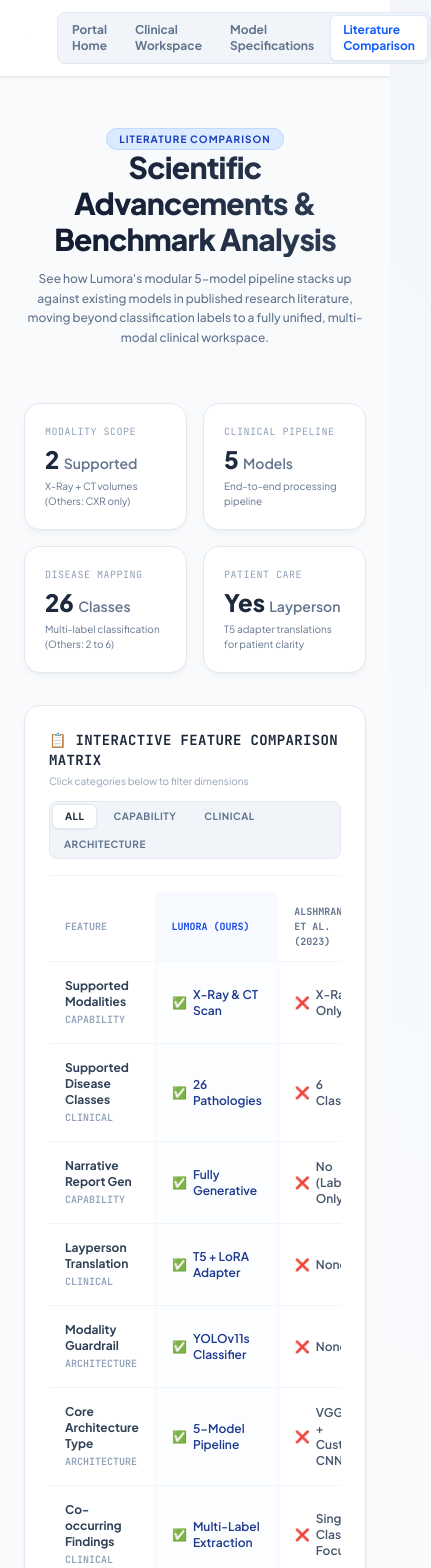
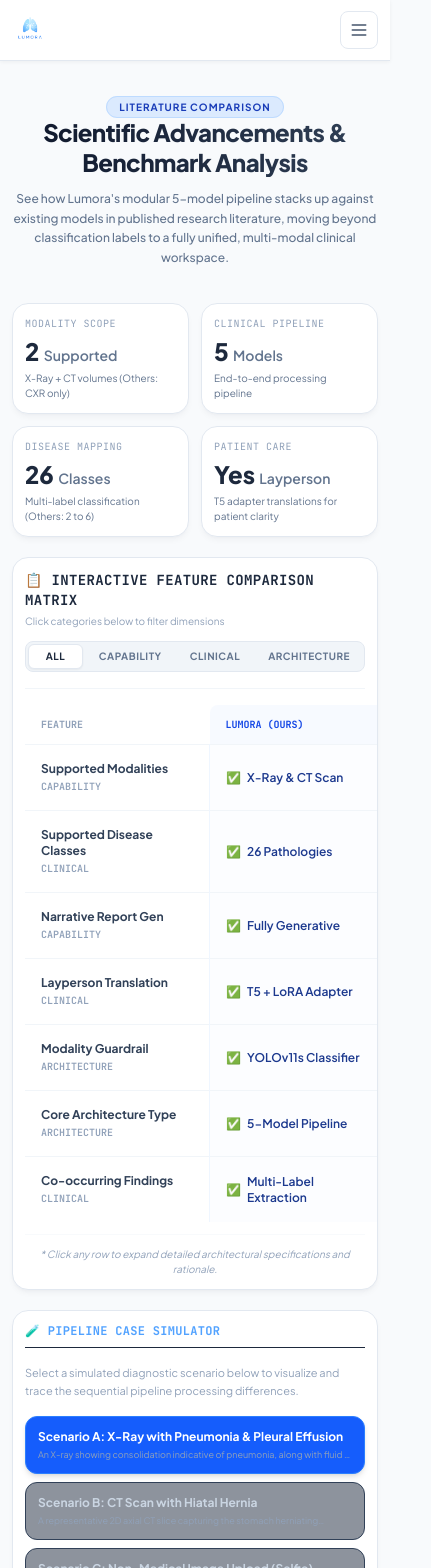
Before and after one commit to Md-Nur/Lumora, a Next.js app in the folder lumora-web/frontend/: page /comparison in a window 390 px wide. Shown: the top 1568 px of the page, 431 px wide, since content can reach past the window. Built offline with nearby package versions, Linux system fonts and the light colour scheme.

Commit message:
feat: Integrate Header component and enhance layout for Literature Comparison and Model Specifications pages

```diff
--- a/lumora-web/frontend/src/app/comparison/page.tsx
+++ b/lumora-web/frontend/src/app/comparison/page.tsx
@@ -1,7 +1,7 @@
 "use client";
 
 import React, { useState } from "react";
-import Link from "next/link";
+import Header from "@/components/Header";
 
 interface FeatureRow {
   name: string;
@@ -118,57 +118,17 @@
 
   return (
     <div className="flex flex-col min-h-screen bg-[#f8fafc] font-sans antialiased text-slate-800">
-      {/* Navigation Header */}
-      <header className="border-b border-slate-200 bg-white/95 backdrop-blur-md sticky top-0 z-50 shadow-xs">
-        <div className="max-w-7xl mx-auto px-6 py-3 flex items-center justify-between">
-          <div className="flex items-center gap-3">
-            <Link href="/" className="flex items-center h-12">
-              <img
-                src="/logo.png"
-                alt="Lumora Logo"
-                className="h-11 w-auto object-contain filter hover:brightness-105 transition-all"
-              />
-            </Link>
-            <div className="h-6 w-[1px] bg-slate-200 mx-1"></div>
-            <div className="flex items-center gap-1 bg-slate-100 rounded-lg p-0.5 border border-slate-200">
-              <Link
-                href="/"
-                className="px-3 py-1.5 rounded-md text-xs font-bold text-slate-500 hover:text-slate-700 transition-all"
-              >
-                Portal Home
-              </Link>
-              <Link
-                href="/workspace"
-                className="px-3 py-1.5 rounded-md text-xs font-bold text-slate-500 hover:text-slate-700 transition-all"
-              >
-                Clinical Workspace
-              </Link>
-              <Link
-                href="/models"
-                className="px-3 py-1.5 rounded-md text-xs font-bold text-slate-500 hover:text-slate-700 transition-all"
-              >
-                Model Specifications
-              </Link>
-              <Link
-                href="/comparison"
-                className="px-3 py-1.5 rounded-md text-xs font-bold bg-white text-blue-600 shadow-xs border border-blue-100 transition-all"
-              >
-                Literature Comparison
-              </Link>
-            </div>
-          </div>
-        </div>
-      </header>
+      <Header activePage="/comparison" />
 
       {/* Main Content */}
-      <main className="flex-1 max-w-7xl w-full mx-auto p-6 space-y-8">
+      <main className="flex-1 max-w-7xl w-full mx-auto px-3 sm:px-6 py-4 sm:py-6 space-y-5 sm:space-y-8">
 
         {/* Page Hero Header */}
-        <div className="text-center space-y-3 py-6 max-w-3xl mx-auto">
+        <div className="text-center space-y-3 py-4 sm:py-6 max-w-3xl mx-auto">
           <span className="text-[10px] uppercase font-bold tracking-widest bg-blue-100 text-blue-800 px-3 py-1 rounded-full border border-blue-200">
             Literature Comparison
           </span>
-          <h1 className="text-3xl md:text-4xl font-extrabold tracking-tight bg-gradient-to-r from-slate-900 to-slate-700 bg-clip-text text-transparent">
+          <h1 className="text-2xl sm:text-3xl md:text-4xl font-extrabold tracking-tight bg-gradient-to-r from-slate-900 to-slate-700 bg-clip-text text-transparent leading-tight">
             Scientific Advancements & Benchmark Analysis
           </h1>
           <p className="text-xs md:text-sm text-slate-500 font-medium leading-relaxed">
@@ -177,23 +137,23 @@
         </div>
 
         {/* Counter Analytics Cards */}
-        <div className="grid grid-cols-2 md:grid-cols-4 gap-4">
-          <div className="clinical-card p-5 border-l-4 border-blue-500 hover:translate-y-[-2px] transition-all">
+        <div className="grid grid-cols-1 min-[360px]:grid-cols-2 md:grid-cols-4 gap-3 sm:gap-4">
+          <div className="clinical-card p-3 sm:p-5 border-l-4 border-blue-500 hover:translate-y-[-2px] transition-all">
             <div className="text-[10px] font-mono text-slate-400 uppercase tracking-wider">Modality Scope</div>
             <div className="text-2xl font-black text-slate-800 mt-1">2 <span className="text-sm font-semibold text-slate-500">Supported</span></div>
             <div className="text-[10px] text-slate-500 mt-1">X-Ray + CT volumes (Others: CXR only)</div>
           </div>
-          <div className="clinical-card p-5 border-l-4 border-emerald-500 hover:translate-y-[-2px] transition-all">
+          <div className="clinical-card p-3 sm:p-5 border-l-4 border-emerald-500 hover:translate-y-[-2px] transition-all">
             <div className="text-[10px] font-mono text-slate-400 uppercase tracking-wider">Clinical Pipeline</div>
             <div className="text-2xl font-black text-slate-800 mt-1">5 <span className="text-sm font-semibold text-slate-500">Models</span></div>
             <div className="text-[10px] text-slate-500 mt-1">End-to-end processing pipeline</div>
           </div>
-          <div className="clinical-card p-5 border-l-4 border-rose-500 hover:translate-y-[-2px] transition-all">
+          <div className="clinical-card p-3 sm:p-5 border-l-4 border-rose-500 hover:translate-y-[-2px] transition-all">
             <div className="text-[10px] font-mono text-slate-400 uppercase tracking-wider">Disease Mapping</div>
             <div className="text-2xl font-black text-slate-800 mt-1">26 <span className="text-sm font-semibold text-slate-500">Classes</span></div>
             <div className="text-[10px] text-slate-500 mt-1">Multi-label classification (Others: 2 to 6)</div>
           </div>
-          <div className="clinical-card p-5 border-l-4 border-amber-500 hover:translate-y-[-2px] transition-all">
+          <div className="clinical-card p-3 sm:p-5 border-l-4 border-amber-500 hover:translate-y-[-2px] transition-all">
             <div className="text-[10px] font-mono text-slate-400 uppercase tracking-wider">Patient Care</div>
             <div className="text-2xl font-black text-slate-800 mt-1">Yes <span className="text-sm font-semibold text-slate-500">Layperson</span></div>
             <div className="text-[10px] text-slate-500 mt-1">T5 adapter translations for patient clarity</div>
@@ -201,7 +161,7 @@
         </div>
 
         {/* Feature Matrix Header / Filters */}
-        <div className="clinical-card p-6">
+        <div className="clinical-card p-3 sm:p-6">
           <div className="flex flex-col sm:flex-row items-start sm:items-center justify-between border-b border-slate-100 pb-4 mb-4 gap-3">
             <div>
               <h2 className="text-sm font-bold text-slate-800 tracking-wide uppercase font-mono">
@@ -211,12 +171,12 @@
             </div>
 
             {/* Filter buttons */}
-            <div className="flex flex-wrap gap-1 bg-slate-100 p-0.5 rounded-lg border border-slate-200">
+            <div className="flex flex-wrap gap-1 bg-slate-100 p-0.5 rounded-lg border border-slate-200 w-full sm:w-auto">
               {(["all", "capability", "clinical", "architecture"] as const).map(tab => (
                 <button
                   key={tab}
                   onClick={() => setActiveTab(tab)}
-                  className={`px-3 py-1 rounded-md text-[10px] font-bold uppercase tracking-wider transition-all ${
+                  className={`flex-1 sm:flex-none px-3 py-1 rounded-md text-[10px] font-bold uppercase tracking-wider transition-all ${
                     activeTab === tab
                       ? "bg-white text-slate-800 shadow-xs border border-slate-200"
                       : "text-slate-500 hover:text-slate-700"
@@ -229,8 +189,8 @@
           </div>
 
           {/* Interactive Feature Table */}
-          <div className="overflow-x-auto">
-            <table className="w-full text-left border-collapse">
+          <div className="overflow-x-auto -mx-3 sm:mx-0 px-3 sm:px-0">
+            <table className="min-w-[720px] w-full text-left border-collapse">
               <thead>
                 <tr className="border-b border-slate-100">
                   <th className="py-3 px-4 text-[10px] uppercase font-mono font-bold text-slate-400">Feature</th>
@@ -304,8 +264,8 @@
         </div>
 
         {/* Interactive Case Simulator */}
-        <div className="grid grid-cols-1 lg:grid-cols-3 gap-6">
-          <div className="clinical-card p-6 lg:col-span-1 bg-slate-900 border-slate-800 text-white animate-fade-in">
+        <div className="grid grid-cols-1 lg:grid-cols-3 gap-4 sm:gap-6">
+          <div className="clinical-card p-3 sm:p-6 lg:col-span-1 bg-slate-900 border-slate-800 text-white animate-fade-in">
             <h3 className="text-xs font-bold text-blue-400 tracking-wide uppercase font-mono border-b border-slate-800 pb-2 mb-4">
               🧪 Pipeline Case Simulator
             </h3>
@@ -333,7 +293,7 @@
           </div>
 
           {/* Simulator Details */}
-          <div className="clinical-card p-6 lg:col-span-2 bg-white flex flex-col justify-between">
+          <div className="clinical-card p-3 sm:p-6 lg:col-span-2 bg-white flex flex-col justify-between">
             <div className="space-y-4">
               <div>
                 <h3 className="text-xs font-bold text-slate-700 tracking-wide uppercase font-mono border-b border-slate-100 pb-2">
@@ -345,7 +305,7 @@
               {/* Steps grid */}
               <div className="grid grid-cols-1 sm:grid-cols-2 gap-3">
                 {/* Lumora execution */}
-                <div className="rounded-xl border border-blue-100 bg-blue-50/50 p-4 space-y-3">
+                <div className="rounded-xl border border-blue-100 bg-blue-50/50 p-3 sm:p-4 space-y-3">
                   <div className="text-[10px] font-bold text-blue-700 uppercase tracking-wider">Lumora (Ours) Trace</div>
                   <div className="space-y-2">
                     {scenario.lumoraSteps.map((st, idx) => (
@@ -359,13 +319,13 @@
 
                 {/* Comparative Models execution */}
                 <div className="flex flex-col gap-3">
-                  <div className="rounded-xl border border-slate-200 bg-slate-50 p-4 flex-1">
+                  <div className="rounded-xl border border-slate-200 bg-slate-50 p-3 sm:p-4 flex-1">
                     <div className="text-[10px] font-bold text-slate-600 uppercase tracking-wider">Alshmrani et al. (VGG19)</div>
                     <div className="text-[11px] font-medium text-slate-700 mt-2 leading-relaxed bg-white border border-slate-100 rounded-lg p-2 shadow-2xs">
                       {scenario.alshmraniOutput}
                     </div>
                   </div>
-                  <div className="rounded-xl border border-slate-200 bg-slate-50 p-4 flex-1">
+                  <div className="rounded-xl border border-slate-200 bg-slate-50 p-3 sm:p-4 flex-1">
                     <div className="text-[10px] font-bold text-slate-600 uppercase tracking-wider">Sharma & Guleria (VGG-16)</div>
                     <div className="text-[11px] font-medium text-slate-700 mt-2 leading-relaxed bg-white border border-slate-100 rounded-lg p-2 shadow-2xs">
                       {scenario.sharmaOutput}
@@ -375,7 +335,7 @@
               </div>
             </div>
 
-            <div className="text-[10px] text-slate-400 mt-4 pt-3 border-t border-slate-100 flex justify-between items-center">
+            <div className="text-[10px] text-slate-400 mt-4 pt-3 border-t border-slate-100 flex flex-wrap justify-between items-center gap-2">
               <span>Simulation mode: Sandbox (Offline API)</span>
               <span className="font-mono bg-slate-100 px-1.5 py-0.5 rounded text-[9px] text-slate-500">Pipeline OK</span>
             </div>
@@ -390,7 +350,7 @@
           <div className="grid grid-cols-1 md:grid-cols-2 gap-4">
 
             {/* Paper 1 details */}
-            <div className="clinical-card p-5">
+            <div className="clinical-card p-3 sm:p-5">
               <span className="text-[9px] font-mono font-bold bg-slate-100 text-slate-600 px-2 py-0.5 rounded">Reference 01</span>
               <h4 className="text-xs font-bold text-slate-800 mt-2 leading-snug">
                 A deep learning architecture for multi-class lung diseases classification using chest X-ray (CXR) images
@@ -424,7 +384,7 @@
             </div>
 
             {/* Paper 2 details */}
-            <div className="clinical-card p-5">
+            <div className="clinical-card p-3 sm:p-5">
               <span className="text-[9px] font-mono font-bold bg-slate-100 text-slate-600 px-2 py-0.5 rounded">Reference 02</span>
               <h4 className="text-xs font-bold text-slate-800 mt-2 leading-snug">
                 A Deep Learning based model for the Detection of Pneumonia from Chest X-Ray Images using VGG-16 and Neural Networks
@@ -463,10 +423,9 @@
       </main>
 
       {/* Footer */}
-      <footer className="border-t border-slate-200 bg-white py-6 mt-12 text-center text-[10px] font-medium tracking-wide text-slate-400">
+      <footer className="border-t border-slate-200 bg-white py-5 mt-8 text-center text-[10px] font-medium tracking-wide text-slate-400 px-3">
         <p>
-          LUMORA CLINICAL DECISION-SUPPORT SYSTEM — DESIGNED FOR LICENSED
-          HEALTHCARE PROVIDERS
+          LUMORA CLINICAL DECISION-SUPPORT SYSTEM — DESIGNED FOR LICENSED HEALTHCARE PROVIDERS
         </p>
       </footer>
     </div>
--- a/lumora-web/frontend/src/app/models/page.tsx
+++ b/lumora-web/frontend/src/app/models/page.tsx
@@ -1,7 +1,7 @@
 "use client";
 
 import React, { useState } from "react";
-import Link from "next/link";
+import Header from "@/components/Header";
 
 // ─── Model Specifications Data ───────────────────────────────────────────────
 const MODEL_SPECS = [
@@ -211,9 +211,9 @@
 // ─── Detail Row Helper ───────────────────────────────────────────────────────
 function DetailRow({ label, value }: { label: string; value: string }) {
   return (
-    <div className="flex justify-between items-baseline py-1.5 border-b border-slate-50 last:border-0">
-      <span className="text-[11px] text-slate-500 font-medium">{label}</span>
-      <span className="text-[11px] font-mono text-slate-800 font-semibold text-right max-w-[60%]">{value}</span>
+    <div className="flex flex-col min-[360px]:flex-row min-[360px]:justify-between gap-0.5 min-[360px]:gap-3 items-start min-[360px]:items-baseline py-1.5 border-b border-slate-50 last:border-0">
+      <span className="text-[11px] text-slate-500 font-medium shrink-0">{label}</span>
+      <span className="text-[11px] font-mono text-slate-800 font-semibold min-[360px]:text-right break-words min-[360px]:max-w-[60%]">{value}</span>
     </div>
   );
 }
@@ -222,22 +222,22 @@
 function ComparisonChart({ title, dataKey, formatter }: { title: string; dataKey: 'paramsNum' | 'trainSizeNum' | 'epochsNum'; formatter: (v: number) => string }) {
   const maxVal = Math.max(...MODEL_SPECS.map(m => m[dataKey]));
   return (
-    <div className="clinical-card p-5">
+    <div className="clinical-card p-3 sm:p-5">
       <h3 className="text-xs font-bold text-slate-700 tracking-wide uppercase font-mono border-b border-slate-100 pb-2 mb-4">{title}</h3>
       <div className="space-y-3">
         {MODEL_SPECS.map(m => {
           const pct = maxVal > 0 ? (m[dataKey] / maxVal) * 100 : 0;
           const c = colorMap[m.color];
           return (
-            <div key={m.id} className="flex items-center gap-3">
-              <span className="text-[11px] font-semibold text-slate-600 w-16 shrink-0 truncate">{m.shortName}</span>
+            <div key={m.id} className="grid grid-cols-[3.5rem_minmax(0,1fr)] min-[420px]:grid-cols-[4rem_minmax(0,1fr)_5.5rem] items-center gap-2 min-[420px]:gap-3">
+              <span className="text-[11px] font-semibold text-slate-600 truncate">{m.shortName}</span>
               <div className="flex-1 h-6 bg-slate-100 rounded-full overflow-hidden">
                 <div
                   className={`h-full rounded-full ${c.barBg} transition-all duration-700 ease-out`}
                   style={{ width: `${pct}%` }}
                 />
               </div>
-              <span className="text-[11px] font-mono text-slate-700 font-semibold w-24 text-right shrink-0">{formatter(m[dataKey])}</span>
+              <span className="col-start-2 min-[420px]:col-start-auto text-[11px] font-mono text-slate-700 font-semibold min-[420px]:text-right shrink-0">{formatter(m[dataKey])}</span>
             </div>
           );
         })}
@@ -267,14 +267,14 @@
   };
 
   return (
-    <div className="md:col-span-2 clinical-card p-6">
-      <h3 className="text-xs font-bold text-slate-700 tracking-wide uppercase font-mono border-b border-slate-100 pb-2 mb-4 flex items-center gap-2">
-        🏷️ Pathology Label Vocabulary
-        <span className="ml-auto text-[10px] font-normal text-slate-400 normal-case">Trained on MIMIC-CXR + CT-RATE</span>
+    <div className="md:col-span-2 clinical-card p-3 sm:p-6">
+      <h3 className="text-xs font-bold text-slate-700 tracking-wide uppercase font-mono border-b border-slate-100 pb-2 mb-4 flex flex-wrap items-center gap-2">
+        <span>🏷️ Pathology Label Vocabulary</span>
+        <span className="sm:ml-auto text-[10px] font-normal text-slate-400 normal-case">Trained on MIMIC-CXR + CT-RATE</span>
       </h3>
 
       {/* Dataset info strip */}
-      <div className="grid grid-cols-2 gap-3 mb-4">
+      <div className="grid grid-cols-1 sm:grid-cols-2 gap-3 mb-4">
         <div className="rounded-xl border border-blue-100 bg-blue-50 p-3">
           <div className="text-[10px] font-bold text-blue-700 uppercase tracking-wider mb-1">🩻 MIMIC-CXR (X-Ray)</div>
           <div className="text-[11px] text-slate-600">Frontal chest radiograph reports. Captures cardiac, pulmonary, and pleural findings visible in 2D X-rays.</div>
@@ -286,7 +286,7 @@
       </div>
 
       {/* Tab selector */}
-      <div className="flex gap-1 bg-slate-100 rounded-lg p-1 mb-4 w-full">
+      <div className="flex flex-col min-[420px]:flex-row gap-1 bg-slate-100 rounded-lg p-1 mb-4 w-full">
         {tabs.map(t => (
           <button
             key={t.key}
@@ -312,11 +312,11 @@
         ))}
       </div>
 
-      <div className="mt-4 pt-3 border-t border-slate-100 flex items-center gap-4 text-[10px] text-slate-400">
+      <div className="mt-4 pt-3 border-t border-slate-100 flex flex-wrap items-center gap-3 sm:gap-4 text-[10px] text-slate-400">
         <span className="flex items-center gap-1"><span className="w-3 h-3 rounded-full bg-emerald-200 border border-emerald-300 inline-block"></span> Both datasets</span>
         <span className="flex items-center gap-1"><span className="w-3 h-3 rounded-full bg-blue-200 border border-blue-300 inline-block"></span> MIMIC-CXR only</span>
         <span className="flex items-center gap-1"><span className="w-3 h-3 rounded-full bg-violet-200 border border-violet-300 inline-block"></span> CT-RATE focused</span>
-        <span className="ml-auto">Threshold: 0.15 · Multi-label sigmoid · Post-processing: mutual-exclusion logic</span>
+        <span className="sm:ml-auto">Threshold: 0.15 · Multi-label sigmoid · Post-processing: mutual-exclusion logic</span>
       </div>
     </div>
   );
@@ -329,52 +329,11 @@
 
   return (
     <div className="flex flex-col min-h-screen bg-[#f8fafc] font-sans antialiased text-slate-800">
-      {/* Top Premium Nav Header */}
-      <header className="border-b border-slate-200 bg-white/95 backdrop-blur-md sticky top-0 z-50 shadow-xs">
-        <div className="max-w-7xl mx-auto px-6 py-3 flex items-center justify-between">
-          <div className="flex items-center gap-3">
-            {/* Branded Logo Image */}
-            <Link href="/" className="flex items-center h-12">
-              <img
-                src="/logo.png"
-                alt="Lumora Logo"
-                className="h-11 w-auto object-contain filter hover:brightness-105 transition-all"
-              />
-            </Link>
-            <div className="h-6 w-[1px] bg-slate-200 mx-1"></div>
-            <div className="flex items-center gap-1 bg-slate-100 rounded-lg p-0.5 border border-slate-200">
-              <Link
-                href="/"
-                className="px-3 py-1.5 rounded-md text-xs font-bold text-slate-500 hover:text-slate-700 transition-all"
-              >
-                Portal Home
-              </Link>
-              <Link
-                href="/workspace"
-                className="px-3 py-1.5 rounded-md text-xs font-bold text-slate-500 hover:text-slate-700 transition-all"
-              >
-                Clinical Workspace
-              </Link>
-              <Link
-                href="/models"
-                className="px-3 py-1.5 rounded-md text-xs font-bold bg-white text-blue-600 shadow-xs border border-blue-100 transition-all"
-              >
-                Model Specifications
-              </Link>
-              <Link
-                href="/comparison"
-                className="px-3 py-1.5 rounded-md text-xs font-bold text-slate-500 hover:text-slate-700 transition-all"
-              >
-                Literature Comparison
-              </Link>
-            </div>
-          </div>
-        </div>
-      </header>
+      <Header activePage="/models" />
 
-      <main className="flex-1 max-w-7xl w-full mx-auto p-6 space-y-6">
+      <main className="flex-1 max-w-7xl w-full mx-auto px-3 sm:px-6 py-4 sm:py-6 space-y-4 sm:space-y-6">
         {/* Model Selector Cards */}
-        <div className="grid grid-cols-2 sm:grid-cols-3 lg:grid-cols-5 gap-3">
+        <div className="grid grid-cols-1 min-[340px]:grid-cols-2 sm:grid-cols-3 lg:grid-cols-5 gap-3">
           {MODEL_SPECS.map(m => {
             const mc = colorMap[m.color];
             const isActive = m.id === selectedModel;
@@ -382,7 +341,7 @@
               <button
                 key={m.id}
                 onClick={() => setSelectedModel(m.id)}
-                className={`group relative p-4 rounded-xl border-2 transition-all duration-200 text-left ${
+                className={`group relative p-3 sm:p-4 rounded-xl border-2 transition-all duration-200 text-left ${
                   isActive
                     ? `${mc.bg} ${mc.border} shadow-md scale-[1.02]`
                     : 'bg-white border-slate-200 hover:border-slate-300 hover:shadow-md hover:scale-[1.02]'
@@ -402,7 +361,7 @@
         {/* Detail Grid */}
         <div className="grid grid-cols-1 md:grid-cols-2 gap-4">
           {/* Overview */}
-          <div className={`clinical-card p-5 border-t-4 ${c.border}`}>
+          <div className={`clinical-card p-3 sm:p-5 border-t-4 ${c.border}`}>
             <h3 className="text-xs font-bold text-slate-700 tracking-wide uppercase font-mono border-b border-slate-100 pb-2 mb-4 flex items-center gap-2">
               <span className="text-base">{model.icon}</span> Overview
             </h3>
@@ -424,7 +383,7 @@
           </div>
 
           {/* Training Configuration */}
-          <div className="clinical-card p-5">
+          <div className="clinical-card p-3 sm:p-5">
             <h3 className="text-xs font-bold text-slate-700 tracking-wide uppercase font-mono border-b border-slate-100 pb-2 mb-4">
               ⚙️ Training Configuration
             </h3>
@@ -438,7 +397,7 @@
           </div>
 
           {/* Architecture */}
-          <div className="clinical-card p-5">
+          <div className="clinical-card p-3 sm:p-5">
             <h3 className="text-xs font-bold text-slate-700 tracking-wide uppercase font-mono border-b border-slate-100 pb-2 mb-4">
               🏗️ Architecture
             </h3>
@@ -449,7 +408,7 @@
           </div>
 
           {/* Dataset & Splits */}
-          <div className="clinical-card p-5">
+          <div className="clinical-card p-3 sm:p-5">
             <h3 className="text-xs font-bold text-slate-700 tracking-wide uppercase font-mono border-b border-slate-100 pb-2 mb-4">
               📊 Dataset & Splits
             </h3>
@@ -460,7 +419,7 @@
 
           {/* Model Performance Analytics */}
           {model.chartUrl && (
-            <div className="md:col-span-2 clinical-card p-6 flex flex-col items-center">
+            <div className="md:col-span-2 clinical-card p-3 sm:p-6 flex flex-col items-center">
               <h3 className="text-xs font-bold text-slate-700 tracking-wide uppercase font-mono border-b border-slate-100 pb-2 mb-4 w-full flex items-center gap-2">
                 📊 Model Performance Analytics
               </h3>
@@ -515,10 +474,9 @@
       </main>
 
       {/* Clean clinical footer */}
-      <footer className="border-t border-slate-200 bg-white py-6 mt-12 text-center text-[10px] font-medium tracking-wide text-slate-400">
+      <footer className="border-t border-slate-200 bg-white py-5 mt-8 text-center text-[10px] font-medium tracking-wide text-slate-400 px-3">
         <p>
-          LUMORA CLINICAL DECISION-SUPPORT SYSTEM — DESIGNED FOR LICENSED
-          HEALTHCARE PROVIDERS
+          LUMORA CLINICAL DECISION-SUPPORT SYSTEM — DESIGNED FOR LICENSED HEALTHCARE PROVIDERS
         </p>
       </footer>
     </div>
```
